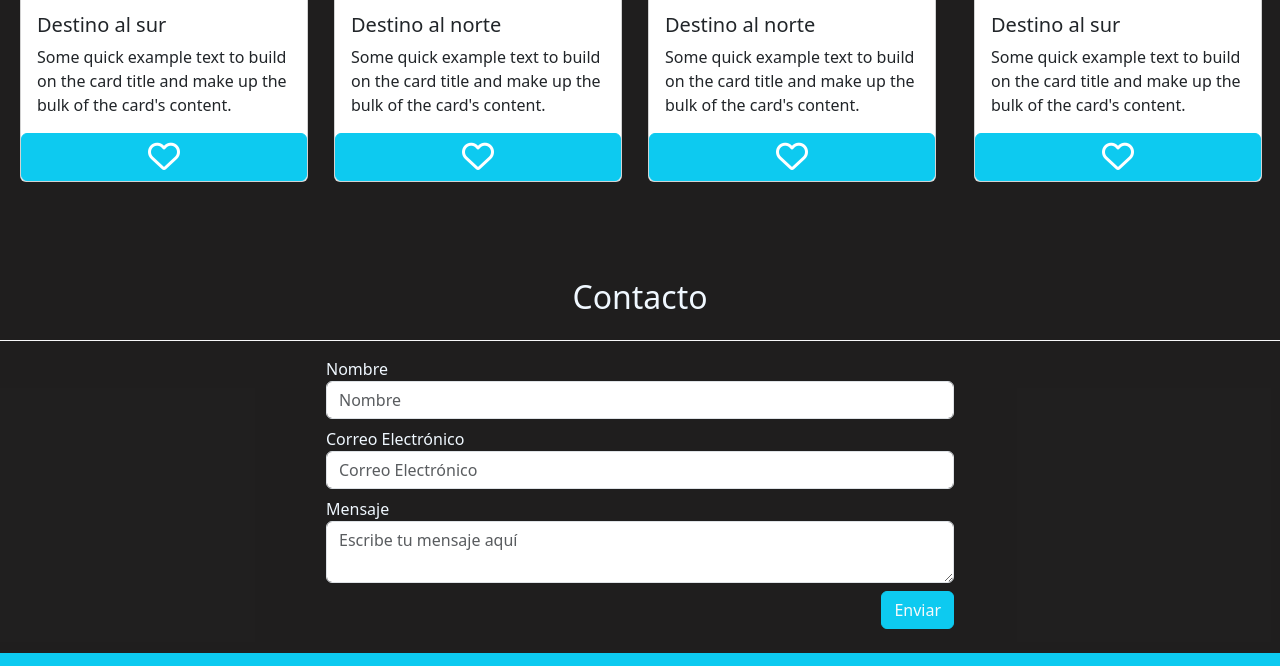
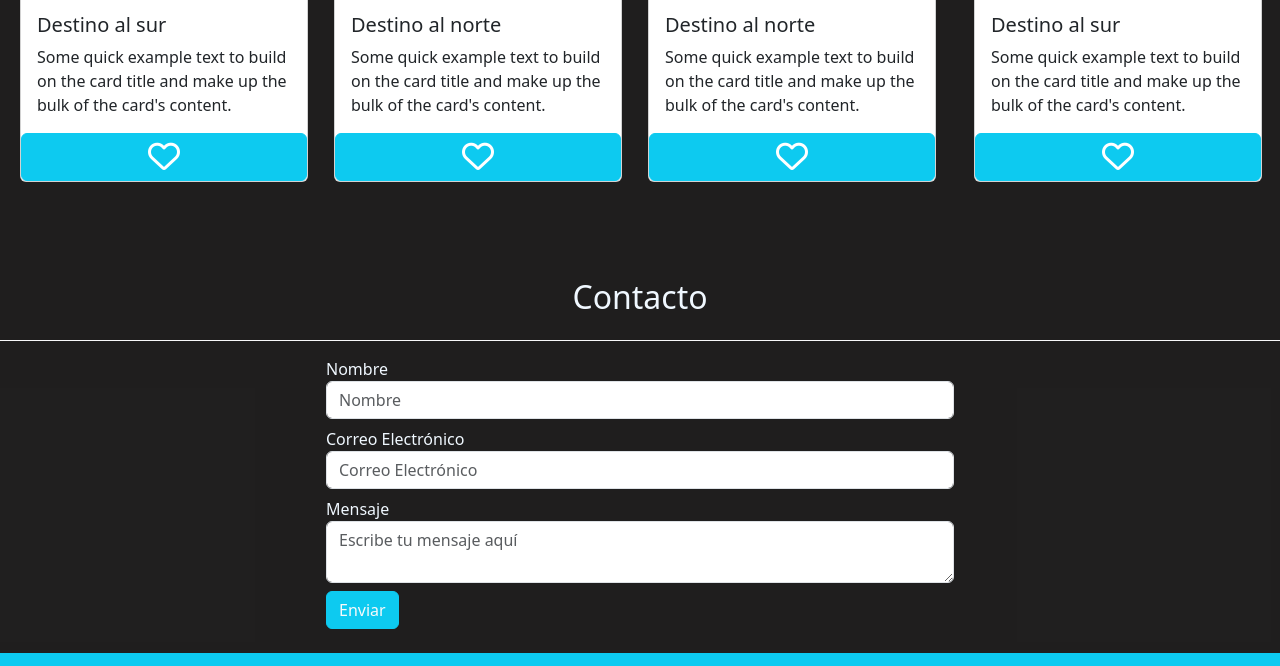
Before and after one commit to Whitezoe8/Prueba-Viajes-Chile, a plain HTML site: page index.html in a window 1280 px wide. Shown: the part 1899-2565 px from the top of the page. Drawn offline with nearby package versions, Linux system fonts and the light colour scheme.

```diff
--- a/index.html
+++ b/index.html
@@ -207,7 +207,7 @@
                     <label for="">Mensaje</label>
                     <textarea id="mensaje" class="form-control mb-2" placeholder="Escribe tu mensaje aquí"></textarea>
 
-                    <div class="text-end">
+                    <div class="text-start">
                         <button type="button" id="submitBtn" class="btn btn-info text-light mb-4">Enviar</button>
                     </div>
                 </div>
```
